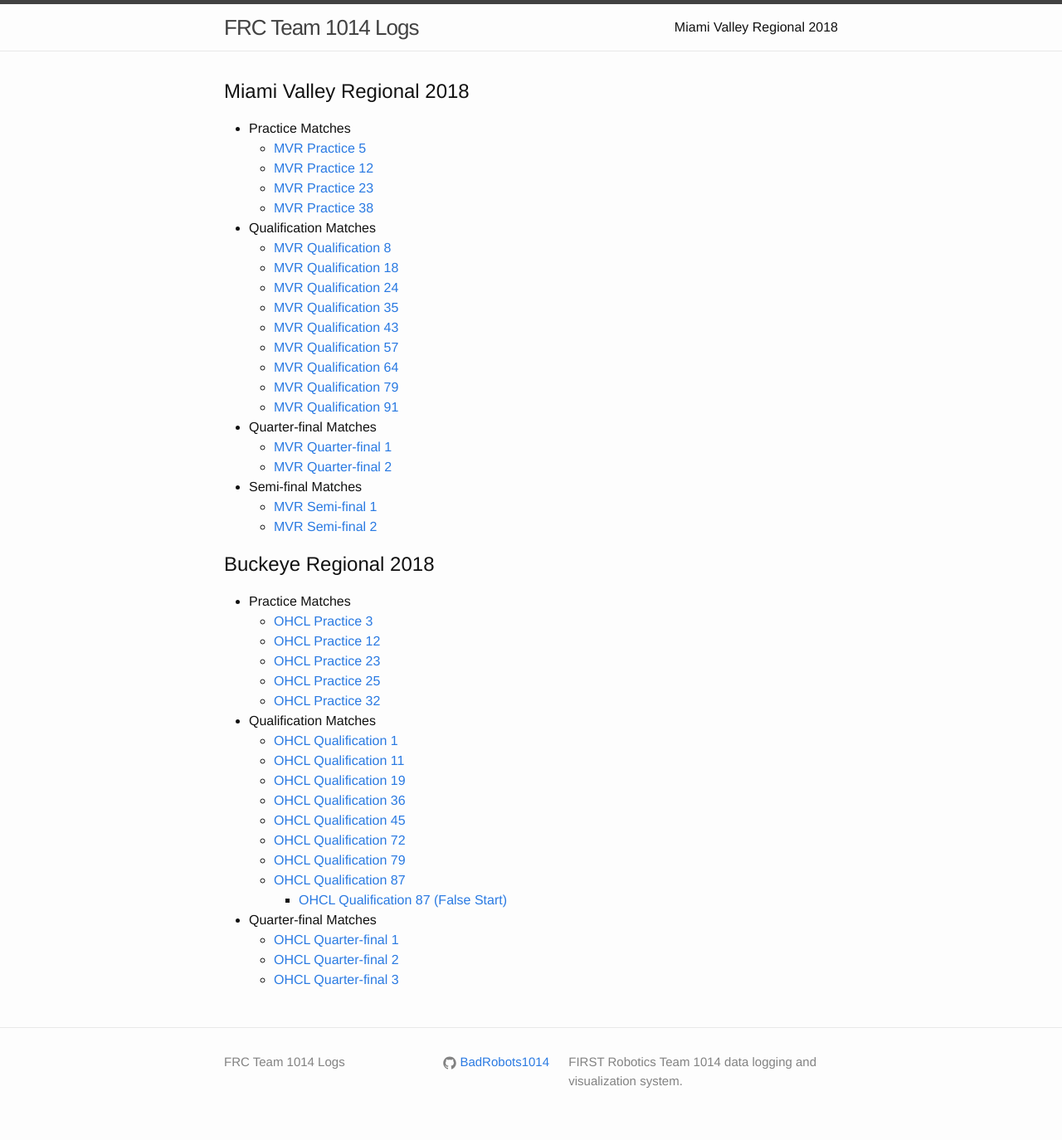
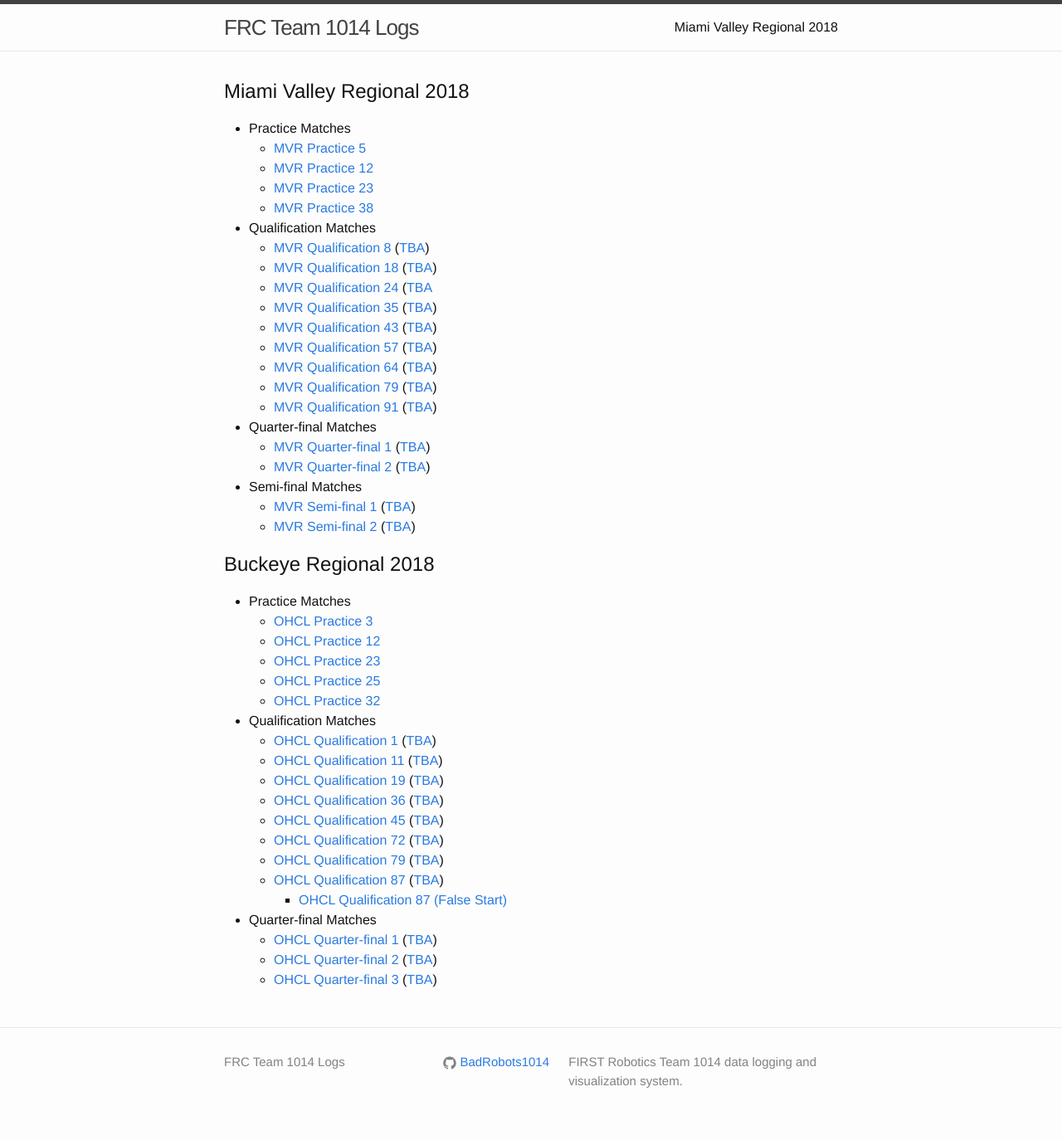
Before and after one commit to choiboy11/logs, a Jekyll site: the page built from index.md, in a window 1280 px wide. Shown: the whole page at 83% size. Built offline with Jekyll 4.4.1, drawn with Linux system fonts in a browser that asks for light colours; our own code applies the rules of GitHub Pages for plain Markdown files.

Commit message:
Add TBA links

```diff
--- a/index.md
+++ b/index.md
@@ -10,21 +10,21 @@ layout: default
     *  [MVR Practice 23](https://s3.us-east-2.amazonaws.com/badlog/mvr/MVR+Practice+23.bag.html)
     *  [MVR Practice 38](https://s3.us-east-2.amazonaws.com/badlog/mvr/MVR+Practice+38.bag.html)
 *  Qualification Matches
-    *  [MVR Qualification 8](https://s3.us-east-2.amazonaws.com/badlog/mvr/MVR+Qual+8.bag.html)
-    *  [MVR Qualification 18](https://s3.us-east-2.amazonaws.com/badlog/mvr/MVR+Qual+18.bag.html)
-    *  [MVR Qualification 24](https://s3.us-east-2.amazonaws.com/badlog/mvr/MVR+Qual+24.bag.html)
-    *  [MVR Qualification 35](https://s3.us-east-2.amazonaws.com/badlog/mvr/MVR+Qual+35.bag.html)
-    *  [MVR Qualification 43](https://s3.us-east-2.amazonaws.com/badlog/mvr/MVR+Qual+43.bag.html)
-    *  [MVR Qualification 57](https://s3.us-east-2.amazonaws.com/badlog/mvr/MVR+Qual+57.bag.html)
-    *  [MVR Qualification 64](https://s3.us-east-2.amazonaws.com/badlog/mvr/MVR+Qual+64.bag.html)
-    *  [MVR Qualification 79](https://s3.us-east-2.amazonaws.com/badlog/mvr/MVR+Qual+79.bag.html)
-    *  [MVR Qualification 91](https://s3.us-east-2.amazonaws.com/badlog/mvr/MVR+Qual+91.bag.html)
+    *  [MVR Qualification 8](https://s3.us-east-2.amazonaws.com/badlog/mvr/MVR+Qual+8.bag.html) ([TBA](https://www.thebluealliance.com/match/2018ohmv_qm8))
+    *  [MVR Qualification 18](https://s3.us-east-2.amazonaws.com/badlog/mvr/MVR+Qual+18.bag.html) ([TBA](https://www.thebluealliance.com/match/2018ohmv_qm18))
+    *  [MVR Qualification 24](https://s3.us-east-2.amazonaws.com/badlog/mvr/MVR+Qual+24.bag.html) ([TBA](https://www.thebluealliance.com/match/2018ohmv_qm24)
+    *  [MVR Qualification 35](https://s3.us-east-2.amazonaws.com/badlog/mvr/MVR+Qual+35.bag.html) ([TBA](https://www.thebluealliance.com/match/2018ohmv_qm35))
+    *  [MVR Qualification 43](https://s3.us-east-2.amazonaws.com/badlog/mvr/MVR+Qual+43.bag.html) ([TBA](https://www.thebluealliance.com/match/2018ohmv_qm43))
+    *  [MVR Qualification 57](https://s3.us-east-2.amazonaws.com/badlog/mvr/MVR+Qual+57.bag.html) ([TBA](https://www.thebluealliance.com/match/2018ohmv_qm57))
+    *  [MVR Qualification 64](https://s3.us-east-2.amazonaws.com/badlog/mvr/MVR+Qual+64.bag.html) ([TBA](https://www.thebluealliance.com/match/2018ohmv_qm64))
+    *  [MVR Qualification 79](https://s3.us-east-2.amazonaws.com/badlog/mvr/MVR+Qual+79.bag.html) ([TBA](https://www.thebluealliance.com/match/2018ohmv_qm79))
+    *  [MVR Qualification 91](https://s3.us-east-2.amazonaws.com/badlog/mvr/MVR+Qual+91.bag.html) ([TBA](https://www.thebluealliance.com/match/2018ohmv_qm91))
 *  Quarter-final Matches
-    *  [MVR Quarter-final 1](https://s3.us-east-2.amazonaws.com/badlog/mvr/MVR+QF+1.bag.html)
-    *  [MVR Quarter-final 2](https://s3.us-east-2.amazonaws.com/badlog/mvr/MVR+QF+2.bag.html)
+    *  [MVR Quarter-final 1](https://s3.us-east-2.amazonaws.com/badlog/mvr/MVR+QF+1.bag.html) ([TBA](https://www.thebluealliance.com/match/2018ohmv_qf1m1))
+    *  [MVR Quarter-final 2](https://s3.us-east-2.amazonaws.com/badlog/mvr/MVR+QF+2.bag.html) ([TBA](https://www.thebluealliance.com/match/2018ohmv_qf1m2))
 *  Semi-final Matches
-    *  [MVR Semi-final 1](https://s3.us-east-2.amazonaws.com/badlog/mvr/MVR+SF+1.bag.html)
-    *  [MVR Semi-final 2](https://s3.us-east-2.amazonaws.com/badlog/mvr/MVR+SF+2.bag.html)
+    *  [MVR Semi-final 1](https://s3.us-east-2.amazonaws.com/badlog/mvr/MVR+SF+1.bag.html) ([TBA](https://www.thebluealliance.com/match/2018ohmv_sf1m1))
+    *  [MVR Semi-final 2](https://s3.us-east-2.amazonaws.com/badlog/mvr/MVR+SF+2.bag.html) ([TBA](https://www.thebluealliance.com/match/2018ohmv_sf1m2))
 
 ## Buckeye Regional 2018
 
@@ -35,16 +35,16 @@ layout: default
     *  [OHCL Practice 25](https://s3.us-east-2.amazonaws.com/badlog/ohcl/OHCL+Practice+25.bag.html)
     *  [OHCL Practice 32](https://s3.us-east-2.amazonaws.com/badlog/ohcl/OHCL+Practice+32.bag.html)
 *  Qualification Matches
-    *  [OHCL Qualification 1](https://s3.us-east-2.amazonaws.com/badlog/ohcl/OHCL+Qualification+1.bag.html)
-    *  [OHCL Qualification 11](https://s3.us-east-2.amazonaws.com/badlog/ohcl/OHCL+Qualification+11.bag.html)
-    *  [OHCL Qualification 19](https://s3.us-east-2.amazonaws.com/badlog/ohcl/OHCL+Qualification+19.bag.html)
-    *  [OHCL Qualification 36](https://s3.us-east-2.amazonaws.com/badlog/ohcl/OHCL+Qualification+36.bag.html)
-    *  [OHCL Qualification 45](https://s3.us-east-2.amazonaws.com/badlog/ohcl/OHCL+Qualification+45.bag.html)
-    *  [OHCL Qualification 72](https://s3.us-east-2.amazonaws.com/badlog/ohcl/OHCL+Qualification+72.bag.html)
-    *  [OHCL Qualification 79](https://s3.us-east-2.amazonaws.com/badlog/ohcl/OHCL+Qualification+79.bag.html)
-    *  [OHCL Qualification 87](https://s3.us-east-2.amazonaws.com/badlog/ohcl/OHCL+Qualification+87.bag.html)
+    *  [OHCL Qualification 1](https://s3.us-east-2.amazonaws.com/badlog/ohcl/OHCL+Qualification+1.bag.html) ([TBA](https://www.thebluealliance.com/match/2018ohcl_qm1))
+    *  [OHCL Qualification 11](https://s3.us-east-2.amazonaws.com/badlog/ohcl/OHCL+Qualification+11.bag.html) ([TBA](https://www.thebluealliance.com/match/2018ohcl_qm11))
+    *  [OHCL Qualification 19](https://s3.us-east-2.amazonaws.com/badlog/ohcl/OHCL+Qualification+19.bag.html) ([TBA](https://www.thebluealliance.com/match/2018ohcl_qm19))
+    *  [OHCL Qualification 36](https://s3.us-east-2.amazonaws.com/badlog/ohcl/OHCL+Qualification+36.bag.html) ([TBA](https://www.thebluealliance.com/match/2018ohcl_qm36))
+    *  [OHCL Qualification 45](https://s3.us-east-2.amazonaws.com/badlog/ohcl/OHCL+Qualification+45.bag.html) ([TBA](https://www.thebluealliance.com/match/2018ohcl_qm45))
+    *  [OHCL Qualification 72](https://s3.us-east-2.amazonaws.com/badlog/ohcl/OHCL+Qualification+72.bag.html) ([TBA](https://www.thebluealliance.com/match/2018ohcl_qm72))
+    *  [OHCL Qualification 79](https://s3.us-east-2.amazonaws.com/badlog/ohcl/OHCL+Qualification+79.bag.html) ([TBA](https://www.thebluealliance.com/match/2018ohcl_qm79))
+    *  [OHCL Qualification 87](https://s3.us-east-2.amazonaws.com/badlog/ohcl/OHCL+Qualification+87.bag.html) ([TBA](https://www.thebluealliance.com/match/2018ohcl_qm87))
         *  [OHCL Qualification 87 (False Start)](https://s3.us-east-2.amazonaws.com/badlog/ohcl/OHCL+Qualification+87+False+Start.bag.html)
 *  Quarter-final Matches
-    *  [OHCL Quarter-final 1](https://s3.us-east-2.amazonaws.com/badlog/ohcl/OHCL+QF+1.bag.html)
-    *  [OHCL Quarter-final 2](https://s3.us-east-2.amazonaws.com/badlog/ohcl/OHCL+QF+2.bag.html)
-    *  [OHCL Quarter-final 3](https://s3.us-east-2.amazonaws.com/badlog/ohcl/OHCL+QF+3.bag.html)
+    *  [OHCL Quarter-final 1](https://s3.us-east-2.amazonaws.com/badlog/ohcl/OHCL+QF+1.bag.html) ([TBA](https://www.thebluealliance.com/match/2018ohcl_qf1m1))
+    *  [OHCL Quarter-final 2](https://s3.us-east-2.amazonaws.com/badlog/ohcl/OHCL+QF+2.bag.html) ([TBA](https://www.thebluealliance.com/match/2018ohcl_qf1m2))
+    *  [OHCL Quarter-final 3](https://s3.us-east-2.amazonaws.com/badlog/ohcl/OHCL+QF+3.bag.html) ([TBA](https://www.thebluealliance.com/match/2018ohcl_qf1m3))
```
